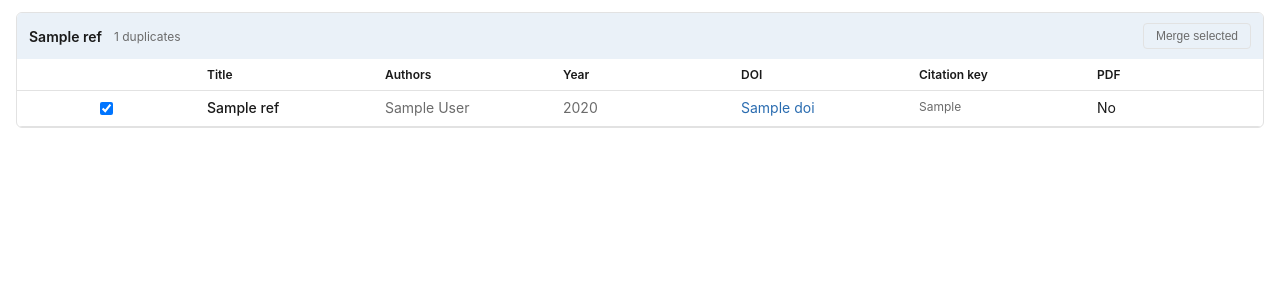
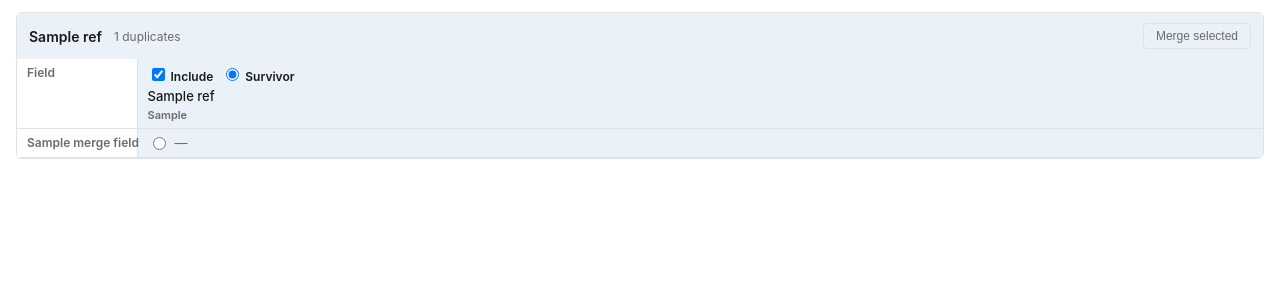
Before and after one commit to aditya-azad/refree, a Python web app: template app/ui/templates/duplicates.html in a window 1280 px wide. Shown: the part 41-341 px from the top of the page. Run offline with Jinja, Linux system fonts and the light colour scheme; the template is opened without the code that fills it: most values are stand-ins (such as "Sample title", 1, 10 or a date in 2020).

Commit message:
duplate selection

```diff
--- a/app/references/router.py
+++ b/app/references/router.py
@@ -63,7 +63,11 @@ async def merge_references(
     service: ReferencesServiceDep,
 ) -> ReferenceRead:
     try:
-        return service.merge_references(payload.reference_ids)
+        return service.merge_references(
+            payload.reference_ids,
+            payload.survivor_id,
+            payload.field_choices,
+        )
     except DatabaseEntryNotFoundError as exc:
         raise HTTPException(status_code=404, detail=str(exc)) from exc
     except ValueError as exc:
--- a/app/references/schemas.py
+++ b/app/references/schemas.py
@@ -70,3 +70,5 @@ class DuplicateGroupRead(BaseModel):
 
 class MergeRequest(BaseModel):
     reference_ids: list[UUID]
+    survivor_id: UUID | None = None
+    field_choices: dict[str, UUID] | None = None
--- a/app/ui/templates/duplicates.html
+++ b/app/ui/templates/duplicates.html
@@ -1,4 +1,37 @@
 {% extends "base.html" %}
+
+{% block styles %}
+    .merge-table { table-layout: auto; width: 100%; }
+    .merge-table th, .merge-table td {
+      border-bottom: 1px solid var(--border);
+      padding: 6px 10px; vertical-align: top;
+    }
+    .merge-table .field-label {
+      font-weight: 600; font-size: 12px; color: var(--muted);
+      white-space: nowrap; width: 120px;
+    }
+    .merge-table .ref-col {
+      min-width: 200px; border-left: 1px solid var(--border);
+    }
+    .merge-table .ref-col.survivor { background: var(--accent-soft); }
+    .ref-header {
+      display: flex; flex-direction: column; gap: 4px;
+    }
+    .ref-header .ref-controls {
+      display: flex; gap: 8px; align-items: center;
+    }
+    .ref-header .ref-title {
+      font-weight: 500; font-size: 13px; word-break: break-word;
+    }
+    .ref-header .ref-meta { color: var(--muted); font-size: 11px; }
+    .field-cell { display: flex; gap: 6px; align-items: flex-start; }
+    .field-cell input[type="radio"] { margin-top: 2px; flex: 0 0 auto; }
+    .field-cell .field-value {
+      font-size: 13px; word-break: break-word; min-width: 0;
+    }
+    .field-cell .field-value.empty { color: var(--muted); }
+    .field-cell .field-value a { color: var(--accent); }
+{% endblock %}
 
 {% block content %}
   <main>
@@ -11,36 +44,63 @@
           <div class="dup-group-header">
             <span class="gtitle">{{ group.references[0].title }}</span>
             <span class="gcount">{{ group.references | length }} duplicates</span>
-            <button type="submit"
-              data-merge>Merge selected</button>
+            <button type="submit" data-merge>Merge selected</button>
           </div>
-          <table>
+          <table class="merge-table">
             <thead>
               <tr>
-                <th class="pick"></th>
-                <th>Title</th>
-                <th>Authors</th>
-                <th>Year</th>
-                <th>DOI</th>
-                <th>Citation key</th>
-                <th>PDF</th>
+                <th class="field-label">Field</th>
+                {% for ref in group.references %}
+                <th class="ref-col {{ 'survivor' if ref.id == group.survivor_id else '' }}">
+                  <div class="ref-header">
+                    <div class="ref-controls">
+                      <label><input type="checkbox"
+                        name="reference_ids" value="{{ ref.id }}"
+                        data-pick checked /> Include</label>
+                      <label><input type="radio"
+                        name="survivor_id" value="{{ ref.id }}"
+                        data-survivor
+                        {{ 'checked' if ref.id == group.survivor_id else '' }} />
+                        Survivor</label>
+                    </div>
+                    <span class="ref-title">{{ ref.title }}</span>
+                    <span class="ref-meta">{{ ref.citation_key }}</span>
+                  </div>
+                </th>
+                {% endfor %}
               </tr>
             </thead>
             <tbody>
-              {% for ref in group.references %}
-              <tr class="dup-row">
-                <td class="pick"><input type="checkbox" name="reference_ids"
-                  value="{{ ref.id }}" data-pick checked /></td>
-                <td class="title">{{ ref.title }}</td>
-                <td class="authors">{{ ref.authors | join("; ") }}</td>
-                <td class="year">{{ ref.year if ref.year else "" }}</td>
-                <td>
-                  {% if ref.doi %}<a href="https://doi.org/{{ ref.doi }}"
-                    target="_blank" rel="noopener">{{ ref.doi }}</a>
-                  {% endif %}
+              {% for field, label in merge_fields %}
+              <tr>
+                <td class="field-label">{{ label }}</td>
+                {% for ref in group.references %}
+                {% set val = ref[field] if field != "pdf_path" else ref.has_pdf %}
+                {% set is_default = group.field_defaults.get(field) == ref.id %}
+                <td class="ref-col
+                  {{ 'survivor' if ref.id == group.survivor_id else '' }}">
+                  <label class="field-cell">
+                    <input type="radio"
+                      name="field_{{ field }}" value="{{ ref.id }}"
+                      data-field="{{ field }}"
+                      {{ 'checked' if is_default else '' }} />
+                    <span class="field-value
+                      {{ 'empty' if not val }}">
+                      {% if field == "authors" %}{{ val | join("; ") }}
+                      {% elif field == "pdf_path" %}{{ "Yes" if val else "No" }}
+                      {% elif field == "doi" and val %}
+                        <a href="https://doi.org/{{ val }}"
+                          target="_blank" rel="noopener">{{ val }}</a>
+                      {% elif field == "url" and val %}
+                        <a href="{{ val }}"
+                          target="_blank" rel="noopener">{{ val }}</a>
+                      {% elif val %}{{ val }}
+                      {% else %}—
+                      {% endif %}
+                    </span>
+                  </label>
                 </td>
-                <td class="meta">{{ ref.citation_key }}</td>
-                <td>{{ "Yes" if ref.has_pdf else "No" }}</td>
+                {% endfor %}
               </tr>
               {% endfor %}
             </tbody>
@@ -60,10 +120,41 @@
     document.querySelectorAll("form[data-group]").forEach(form => {
       const button = form.querySelector("[data-merge]");
       const picks = form.querySelectorAll("[data-pick]");
+
       const update = () => {
-        const checked = Array.from(picks).filter(p => p.checked).length;
-        button.disabled = checked < 2;
+        const checkedCount = Array.from(picks).filter(p => p.checked).length;
+        button.disabled = checkedCount < 2;
+
+        picks.forEach(pick => {
+          const refId = pick.value;
+          const radios = form.querySelectorAll(
+            'input[value="' + refId + '"]');
+          radios.forEach(r => {
+            if (r !== pick) r.disabled = !pick.checked;
+          });
+          if (!pick.checked) {
+            const checked = form.querySelectorAll(
+              'input[name="survivor_id"][value="' + refId + '"]');
+            if (checked.length > 0 && checked[0].checked) {
+              checked[0].checked = false;
+              const survivorRadios = form.querySelectorAll(
+                'input[name="survivor_id"]:not(:disabled)');
+              if (survivorRadios.length > 0) survivorRadios[0].checked = true;
+            }
+          }
+        });
+
+        form.querySelectorAll('input[data-field]').forEach(r => {
+          if (r.disabled && r.checked) {
+            r.checked = false;
+            const name = r.name;
+            const available = form.querySelectorAll(
+              'input[name="' + name + '"]:not(:disabled)');
+            if (available.length > 0) available[0].checked = true;
+          }
+        });
       };
+
       picks.forEach(p => p.addEventListener("change", update));
       update();
     });
```
Also changed, not shown: app/references/service.py (+77 -26 lines), app/ui/router.py (+12 -3 lines), app/ui/schemas.py (+19 -0 lines), app/ui/service.py (+27 -7 lines), tests/test_references_duplicates.py (+135 -0 lines).
